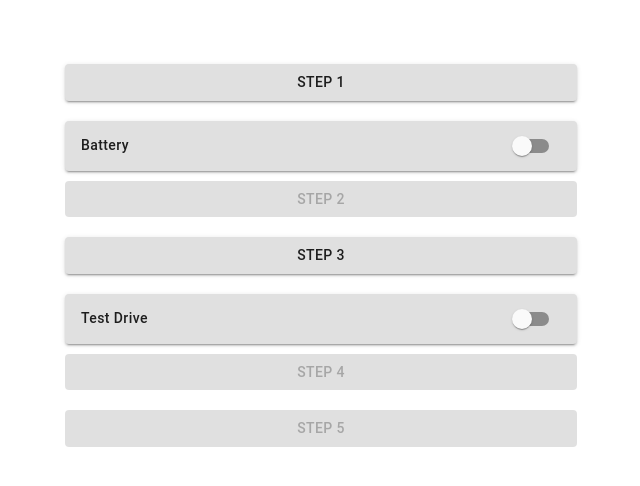
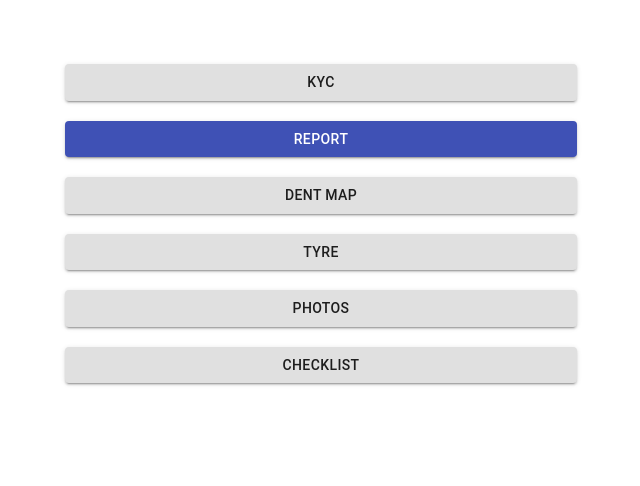
Before and after one commit to Rupank/Swiggy-poc, a React (Create React App) app: page / in a window 1280 px wide. Shown: the top 486 px of the page, without its empty margins (319-959 px from the left). Built offline with nearby package versions, Linux system fonts and the light colour scheme.

Commit message:
Added Inspection Page(Report)

```diff
--- a/src/Router.js
+++ b/src/Router.js
@@ -2,6 +2,7 @@ import React from 'react'
 import { Route, Switch } from 'react-router-dom';
 import HomePage from './pages/homepage';
 import Content from './pages/Content';
+import Inspectionpage from './pages/inspectionpage';
 import DataLoader from './components/DataLoader';
 
 const Router = () => {
@@ -9,7 +10,8 @@ const Router = () => {
         <>
             <DataLoader />
             <Switch>
-                <Route exact path='/' component={HomePage} />
+                <Route exact path='/' component={Inspectionpage} />
+                <Route exact path='/homepage' component={HomePage} />
                 <Route exact path='/:id' component={Content} />
             </Switch>
         </>
--- a/src/components/CheckBoxWithLabel.js
+++ b/src/components/CheckBoxWithLabel.js
@@ -4,20 +4,21 @@ import '../pages/homepage.css';
 function CheckBoxWithLabel({ label, handleClicked }) {
     const [checked, setChecked] = useState(false);
     const handleChange = (event) => {
-        setChecked(event.target.checked);
+        let newChecKValue = !checked;
+        setChecked(newChecKValue);
         if (handleClicked) {
-            handleClicked(event.target.checked);
+            handleClicked(newChecKValue);
         }
     };
     return (
-        <div className="checkBoxContainer" key={label}>
+        <div className="checkBoxContainer" key={label} onClick = {handleChange}>
             <Checkbox
                 checked={checked}
-                onChange={handleChange}
+                // onChange={handleChange}
                 color="primary"
                 inputProps={{ 'aria-label': 'secondary checkbox' }}
             />
-            <span>{label}</span>
+            <div className="checkBoxLabel">{label}</div>
         </div>
     )
 }
--- a/src/index.js
+++ b/src/index.js
@@ -1,6 +1,7 @@
 import React from 'react';
 import ReactDOM from 'react-dom';
 import './index.css';
+import './pages/homepage.css';
 import App from './App';
 import store from './config/store';
 import { Provider } from 'react-redux';
--- a/src/pages/homepage.css
+++ b/src/pages/homepage.css
@@ -113,6 +113,9 @@ a{
 .checkBox{
     width: 100%;
 }
+.checkBoxLabel{
+    cursor: pointer;
+}
 
 @media screen and (max-width: 768px) {
     .stepTile{
--- a/src/pages/homepage.js
+++ b/src/pages/homepage.js
@@ -104,7 +104,7 @@ function HomePage(props) {
                     {buttonStatus[keys[index]] && <div className='stepTile' key={keys[index]} onClick={(e) => handleClick(keys[index])}>
 
                         <Link to={{
-                            pathname: `/${keys[index].replace(" ", "")}/`
+                            pathname: `/${keys[index].replace(" ", "")}`
                         }}>
                             <Button className='stepTileBtn' variant="contained" > {keys[index]}</Button>
                         </Link>
--- /dev/null
+++ b/src/pages/inspectionpage.js
@@ -0,0 +1,28 @@
+import React from 'react';
+import Button from '@material-ui/core/Button';
+import { Link } from 'react-router-dom';
+
+function Inspectionpage() {
+
+    const data = ['KYC', 'Report', 'Dent Map', 'Tyre', 'Photos', 'Checklist'];
+    return (
+        <div className="stepsParent">
+            {data.map((item, index) => (
+                <div className="stepTile" key={index}>
+                    {(item === 'Report') &&
+                        <Link to={{
+                            pathname: `/homepage`
+                        }}>
+                            <Button className='stepTileBtn'color="primary" variant="contained" > {item}</Button>
+                        </Link>
+                    }
+                    {item !== 'Report' &&
+                        <Button className='stepTileBtn' color="default" variant="contained" > {item}</Button>
+                    }
+                </div>
+            ))}
+        </div>
+    )
+}
+
+export default Inspectionpage
```
